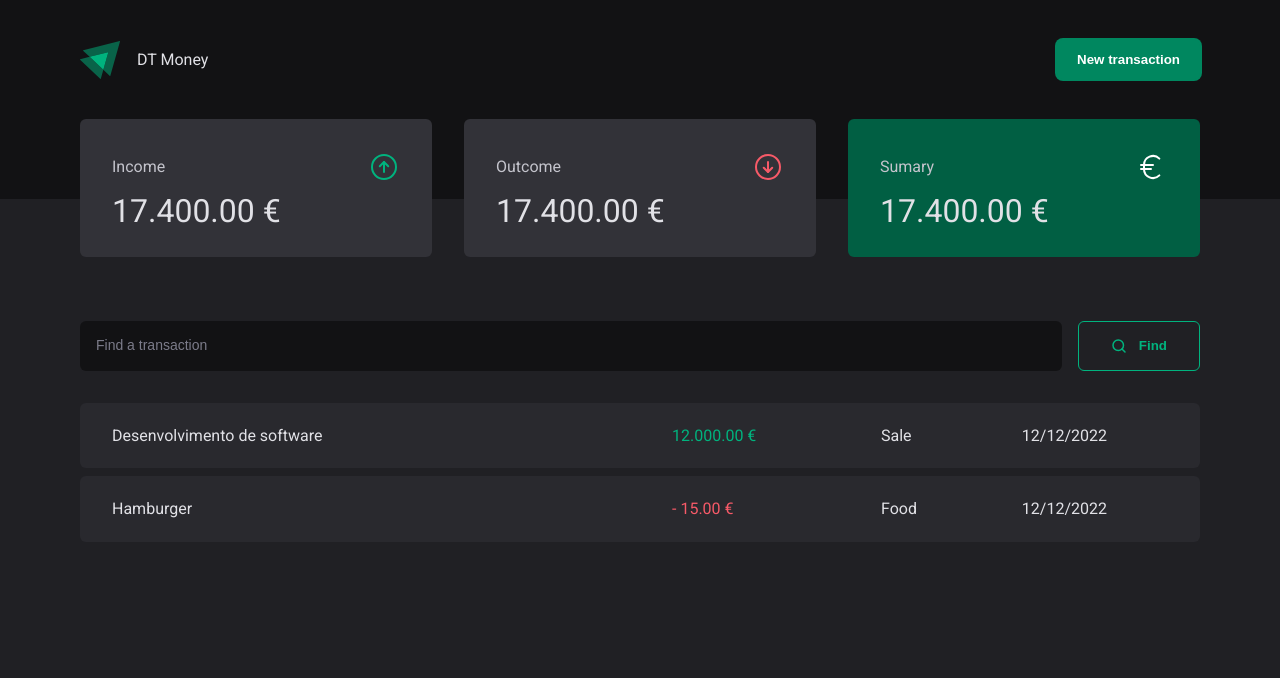
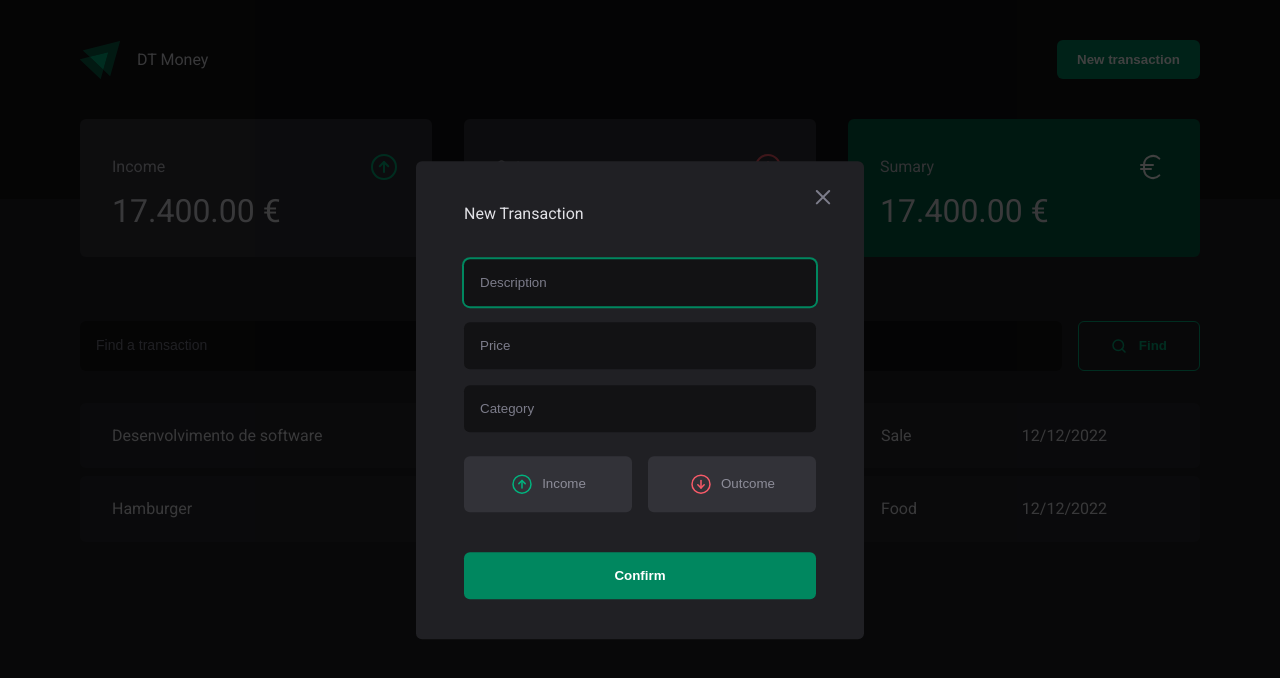
Before and after one commit to paulolima1212/ignite-aula03, a React (Vite) app: page / in a window 1280 px wide. Both pictures are taken after a click on the button "New transaction". Shown: the top 678 px of the page. Built offline with nearby package versions, Linux system fonts and the light colour scheme.

Commit message:
feat: modal new trasaction finished

```diff
--- a/package.json
+++ b/package.json
@@ -10,6 +10,8 @@
   },
   "dependencies": {
     "@hookform/resolvers": "^2.9.10",
+    "@radix-ui/react-dialog": "^1.0.2",
+    "@radix-ui/react-radio-group": "^1.1.0",
     "@types/react-router-dom": "^5.3.3",
     "date-fns": "^2.29.3",
     "immer": "^9.0.16",
--- a/src/Components/Header/index.tsx
+++ b/src/Components/Header/index.tsx
@@ -1,6 +1,8 @@
 import { ButtonNewTrasaction, HeaderContainer, HeaderContent } from './styles';
+import * as Dialog from '@radix-ui/react-dialog';
 
 import igniteLogo from '../../assets/ignite-logo.svg';
+import { NewTransactionModal } from '../NewTransactionModal';
 
 export function Header() {
   return (
@@ -10,7 +12,12 @@
           <img src={igniteLogo} alt='' />
           <span>DT Money</span>
         </div>
-        <ButtonNewTrasaction>New transaction</ButtonNewTrasaction>
+        <Dialog.Root>
+          <Dialog.Trigger asChild>
+            <ButtonNewTrasaction>New transaction</ButtonNewTrasaction>
+          </Dialog.Trigger>
+          <NewTransactionModal />
+        </Dialog.Root>
       </HeaderContent>
     </HeaderContainer>
   );
--- /dev/null
+++ b/src/Components/NewTransactionModal/index.tsx
@@ -0,0 +1,42 @@
+import { ArrowCircleDown, ArrowCircleUp, X } from 'phosphor-react';
+import {
+  CloseModalButton,
+  Content,
+  NewTransactionModalContainer,
+  Overlay,
+  TransactionTypeButon,
+  TransactionTypeContainer,
+} from './styles';
+import * as Dialog from '@radix-ui/react-dialog';
+
+export function NewTransactionModal() {
+  return (
+    <Dialog.Portal>
+      <Overlay />
+      <Content>
+        <Dialog.Title>New Transaction</Dialog.Title>
+        <form>
+          <input type='text' placeholder='Description' required />
+          <input type='number' placeholder='Price' required />
+          <input type='text' placeholder='Category' required />
+
+          <TransactionTypeContainer>
+            <TransactionTypeButon variant='income' value='income'>
+              <ArrowCircleUp size={24} />
+              Income
+            </TransactionTypeButon>
+            <TransactionTypeButon variant='outcome' value='outcome'>
+              <ArrowCircleDown size={24} />
+              Outcome
+            </TransactionTypeButon>
+          </TransactionTypeContainer>
+
+          <button type='submit'>Confirm</button>
+        </form>
+        <CloseModalButton>
+          <X size={22} weight='bold' />
+        </CloseModalButton>
+      </Content>
+    </Dialog.Portal>
+  );
+}
--- /dev/null
+++ b/src/Components/NewTransactionModal/styles.ts
@@ -0,0 +1,125 @@
+import styled from 'styled-components';
+import * as Dialog from '@radix-ui/react-dialog';
+import * as RadioGroup from '@radix-ui/react-radio-group';
+
+export const NewTransactionModalContainer = styled.div``;
+
+export const Overlay = styled(Dialog.Overlay)`
+  position: fixed;
+  width: 100vw;
+  height: 100vh;
+  inset: 0;
+  background: rgba(0, 0, 0, 0.75);
+`;
+
+export const Content = styled(Dialog.Content)`
+  min-width: 22rem;
+  border-radius: 6px;
+  padding: 2.5rem 3rem;
+  background: ${({ theme }) => theme.colors['gray-800']};
+
+  position: fixed;
+  top: 50%;
+  left: 50%;
+  transform: translate(-50%, -50%);
+
+  form {
+    margin-top: 2rem;
+    display: flex;
+    flex-direction: column;
+    gap: 1rem;
+
+    input {
+      border-radius: 6px;
+      border: 0;
+      background: ${({ theme }) => theme.colors['gray-900']};
+      color: ${({ theme }) => theme.colors['gray-300']};
+      padding: 1rem;
+
+      &::placeholder {
+        color: ${({ theme }) => theme.colors['gray-500']};
+      }
+    }
+
+    button[type='submit'] {
+      background: ${({ theme }) => theme.colors['green-500']};
+      color: ${({ theme }) => theme.colors.white};
+      padding: 1rem 1.25rem;
+      border: none;
+      border-radius: 6px;
+      font-weight: bold;
+      margin-top: 1.5rem;
+
+      &:hover {
+        background: ${({ theme }) => theme.colors['green-700']};
+        transition: 0.4s;
+      }
+    }
+  }
+`;
+
+export const CloseModalButton = styled(Dialog.Close)`
+  position: absolute;
+  top: 1.5rem;
+  right: 1.5rem;
+  background: none;
+  border: none;
+  color: ${({ theme }) => theme.colors['gray-500']};
+  line-height: 0;
+`;
+
+export const TransactionTypeContainer = styled(RadioGroup.Root)`
+  display: grid;
+  grid-template-columns: repeat(2, 1fr);
+  gap: 1rem;
+  margin-top: 0.5rem;
+`;
+
+interface TransactionTypeButonProps {
+  variant: 'income' | 'outcome';
+}
+
+export const TransactionTypeButon = styled(
+  RadioGroup.Item
+)<TransactionTypeButonProps>`
+  background: ${({ theme }) => theme.colors['gray-700']};
+  padding: 1rem;
+  display: flex;
+  align-items: center;
+  justify-content: center;
+  gap: 0.5rem;
+  border-radius: 6px;
+  cursor: pointer;
+  border: 0;
+  color: ${({ theme }) => theme.colors['gray-400']};
+
+  &[data-state='unchecked'] {
+    transition: 0.2s;
+    background: ${({ theme }) => theme.colors['gray-600']};
+  }
+
+  &[data-state='checked'] {
+    transition: 0.2s;
+    color: ${({ theme }) => theme.colors['gray-100']};
+    background: ${({ theme, variant }) =>
+      variant === 'income'
+        ? theme.colors['green-300']
+        : theme.colors['red-300']};
+    outline: none;
+    svg {
+      color: ${({ theme }) => theme.colors.white};
+    }
+  }
+
+  &[data-state='unchecked']:hover {
+    transition: 0.2s;
+    background: ${({ theme }) => theme.colors['gray-700']};
+  }
+
+  svg {
+    color: ${({ theme, variant }) =>
+      variant === 'income'
+        ? theme.colors['green-300']
+        : theme.colors['red-300']};
+  }
+`;
```
Also changed, not shown: 1 other file (tests, documents, lock files or other folders).
